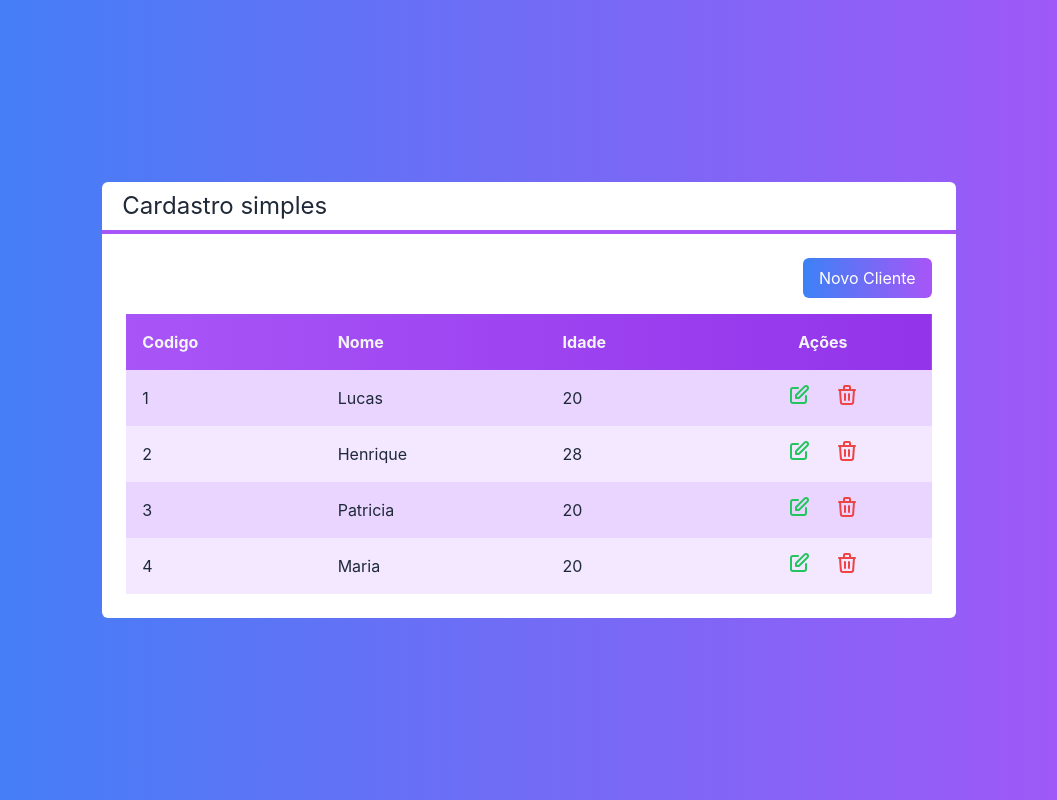
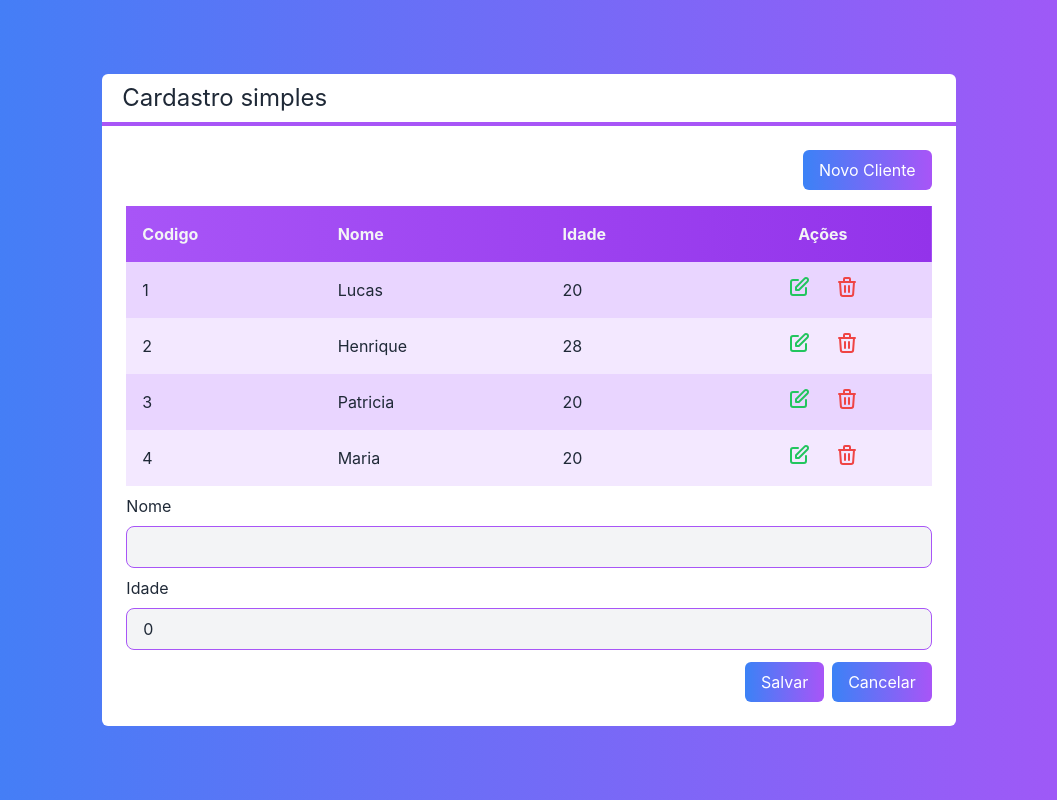
Before and after one commit to luca-henrique/frontend-crud-next, a Next.js app: page / in a window 1280 px wide. Shown: the whole page, without its empty margins (111-1168 px from the left). Built offline with nearby package versions, Linux system fonts and the light colour scheme.

Commit message:
feature: formulario de cadastro de cliente

```diff
--- /dev/null
+++ b/src/components/Form.tsx
@@ -0,0 +1,31 @@
+import {useState} from 'react';
+import Client from '../core/Client';
+import Input from './Input';
+
+import Button from './Button';
+
+interface FormProps {
+  client?: Client;
+}
+
+export default function Form({client}: FormProps) {
+  const id = client?.id;
+
+  const [name, setName] = useState(client?.name || '');
+  const [age, setAge] = useState(client?.age || 0);
+
+  return (
+    <div>
+      {id && <Input text='Código' value={id} />}
+      <Input text='Nome' value={name} onChange={setName} />
+      <Input text='Idade' type='number' value={age} onChange={setAge} />
+
+      <div className='flex mt-3 justify-end'>
+        <Button color='blue' className='mr-2'>
+          {id ? 'Alterar' : 'Salvar'}
+        </Button>
+        <Button>Cancelar</Button>
+      </div>
+    </div>
+  );
+}
--- /dev/null
+++ b/src/components/Input.tsx
@@ -0,0 +1,30 @@
+interface InputProps {
+  text?: string;
+  value?: string;
+  onChange?: (string) => void;
+  type?: string;
+  readOnly?: boolean;
+}
+
+export default function Input({
+  text,
+  type = 'text',
+  value,
+  onChange,
+  readOnly,
+}: InputProps) {
+  return (
+    <div className='flex flex-col'>
+      <label className='my-2'>{text}</label>
+      <input
+        type={type}
+        value={value}
+        onChange={(e) => onChange(e.target.value)}
+        readOnly={readOnly}
+        className={`border border-purple-500 rounded-lg focus:outline-none bg-gray-100 px-4 py-2 ${
+          readOnly ? '' : 'focus:bg-white'
+        }`}
+      />
+    </div>
+  );
+}
--- a/src/pages/index.tsx
+++ b/src/pages/index.tsx
@@ -1,4 +1,5 @@
 import Button from '../components/Button';
+import Form from '../components/Form';
 import Layout from '../components/Layout';
 import Table from '../components/Table';
 import Client from '../core/Client';
@@ -32,6 +33,8 @@ export default function Home() {
           selectedClient={selectedClient}
           deleteClient={deleteClient}
         />
+
+        <Form />
       </Layout>
     </div>
   );
```
